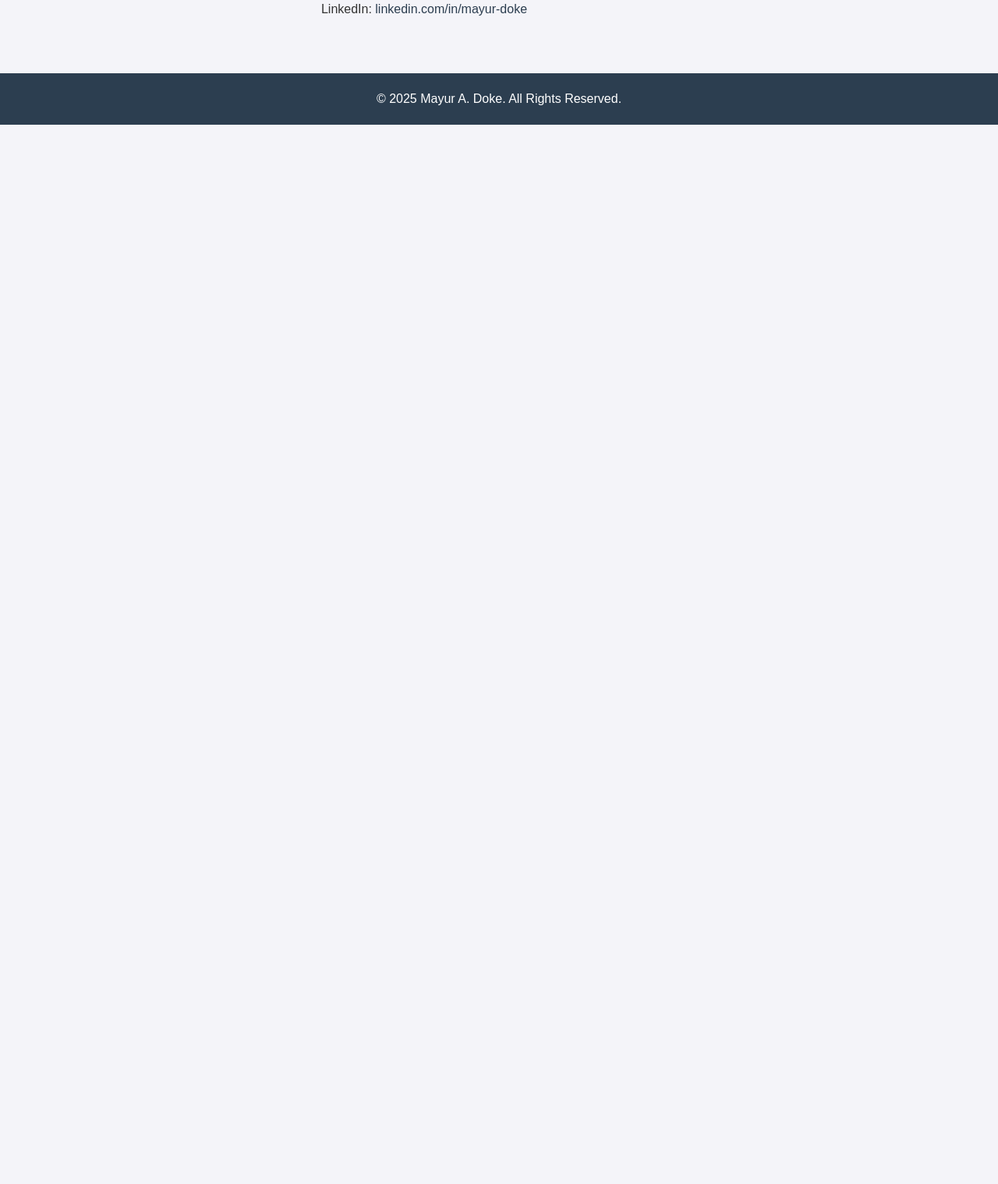
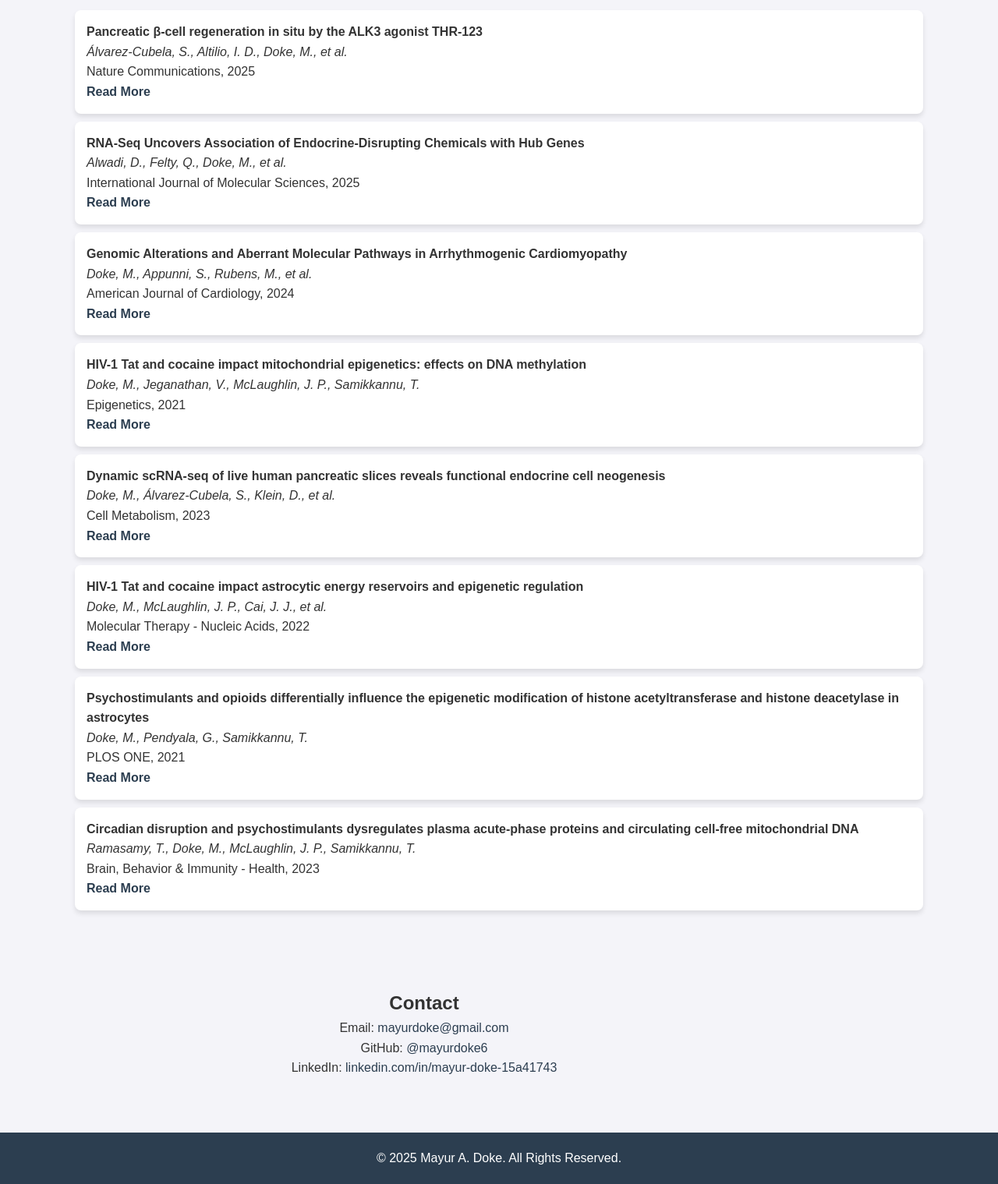
Before and after one commit to mayurdoke6/Mayur_Doke.github.io, a plain HTML site: page index.html in a window 1280 px wide. Shown: the part 1250-2769 px from the top of the page at 78% size. Before the commit the page ends 1410 px from the top, so only its background shows below. Drawn offline with Linux system fonts and the light colour scheme.

Commit message:
MayurDoke_Website

```diff
--- a/index.html
+++ b/index.html
@@ -70,7 +70,12 @@
     <h2>Contact</h2>
     <p>Email: <a href="mailto:mayurdoke@gmail.com">mayurdoke@gmail.com</a></p>
     <p>GitHub: <a href="https://github.com/mayurdoke6" target="_blank">@mayurdoke6</a></p>
-    <p>LinkedIn: <a href="https://www.linkedin.com/in/mayur-doke" target="_blank">linkedin.com/in/mayur-doke</a></p>
+    <p>LinkedIn:
+  <a href="https://www.linkedin.com/in/mayur-doke-15a41743/" target="_blank">
+    linkedin.com/in/mayur-doke-15a41743
+  </a>
+</p>
+
   </section>
 
   <!-- Footer -->
--- a/script.js
+++ b/script.js
@@ -1,4 +1,19 @@
-// Add simple interactivity
-document.addEventListener("DOMContentLoaded", () => {
-  console.log("Website Loaded Successfully!");
-});
+// Dynamic Publications Loader
+fetch('publications.json')
+  .then(response => response.json())
+  .then(data => {
+    const list = document.getElementById('pub-list');
+    data.forEach(pub => {
+      const li = document.createElement('li');
+      li.innerHTML = `
+        <strong>${pub.title}</strong><br>
+        <em>${pub.authors}</em><br>
+        <span>${pub.journal}</span><br>
+        <a href="${pub.link}" target="_blank">Read More</a>
+      `;
+      list.appendChild(li);
+    });
+  })
+  .catch(error => {
+    console.error('Error loading publications:', error);
+  });
```
Also changed, not shown: images/profile.jpg (added), 1 other file.
